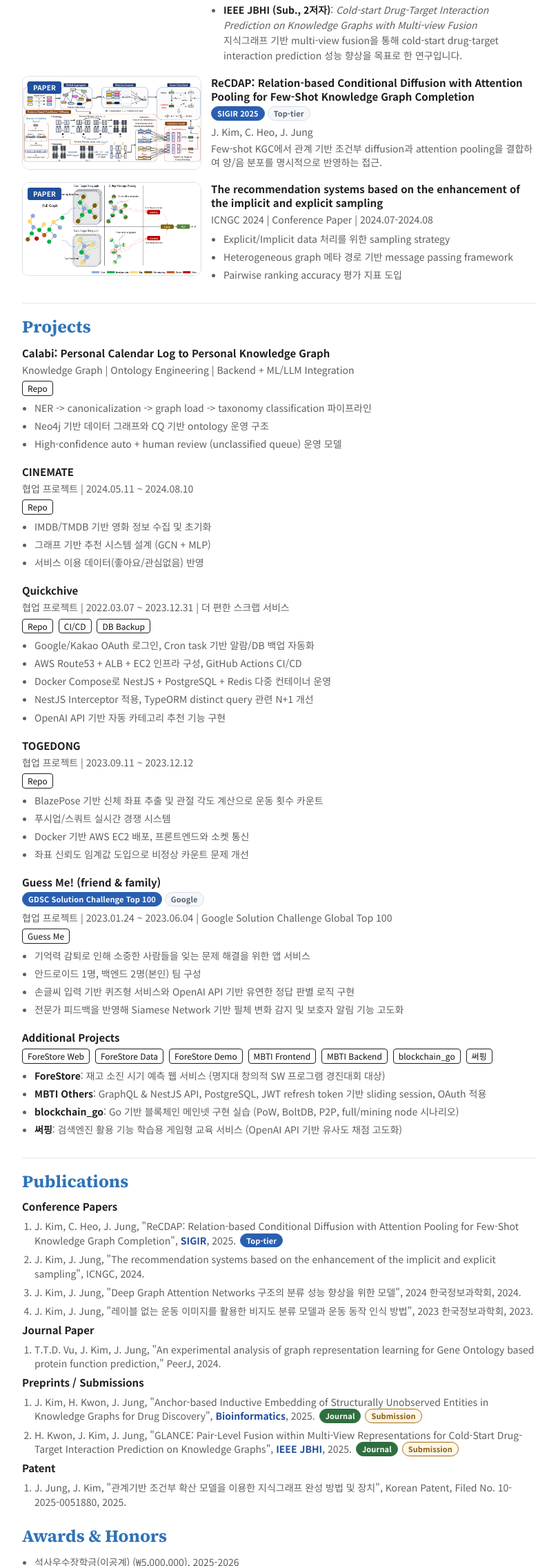
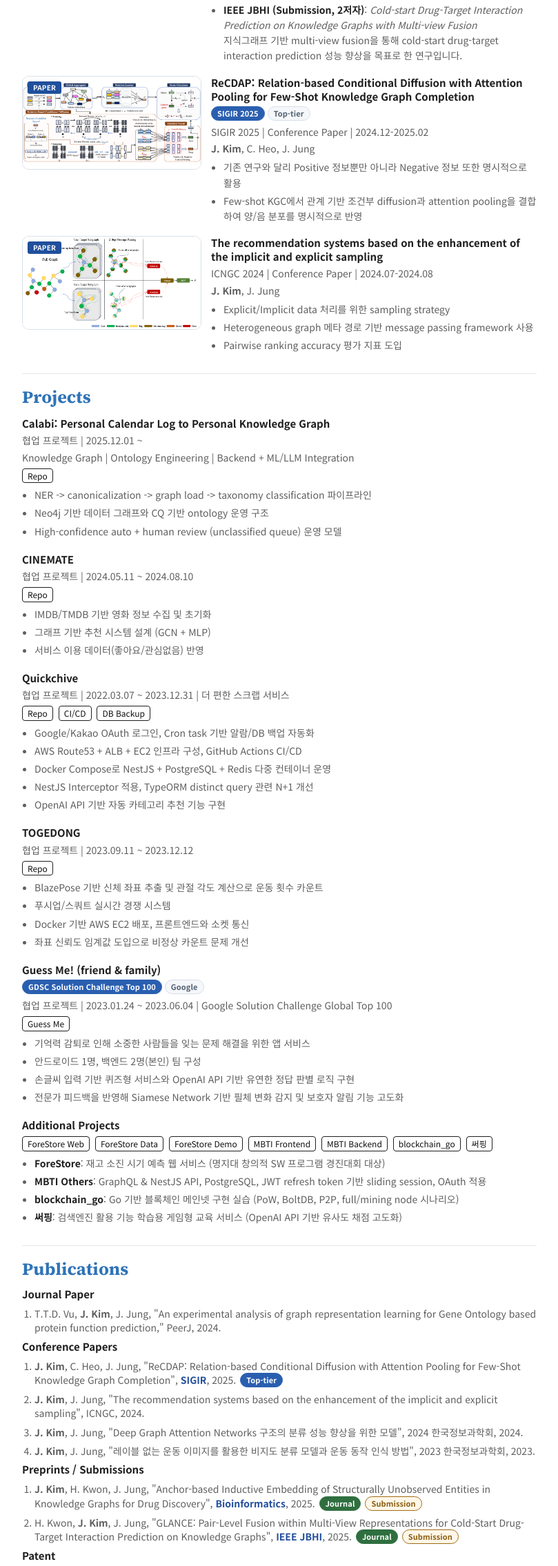
Before and after one commit to hou27/hou27.github.io, a plain HTML site: page index.html in a window 1280 px wide. Shown: the part 1177-3447 px from the top of the page at 69% size, without its empty margins (382-1191 px from the left). Drawn offline with Linux system fonts and the light colour scheme.

Commit message:
Improve consistency

```diff
--- a/index.html
+++ b/index.html
@@ -231,9 +231,9 @@
                 </div>
                 <div class="venue-chips">
                   <span class="venue-chip journal">Bioinformatics</span>
-                  <span class="venue-chip submission">Sub.</span>
+                  <span class="venue-chip submission">Submission</span>
                   <span class="venue-chip journal">IEEE JBHI</span>
-                  <span class="venue-chip submission">Sub.</span>
+                  <span class="venue-chip submission">Submission</span>
                 </div>
                 <div class="meta">
                   2 submissions | Bioinformatics (J. Kim, 1st author) / IEEE
@@ -245,7 +245,7 @@
                 </div>
                 <ul>
                   <li>
-                    <strong>Bioinformatics (Sub., 1저자)</strong>:
+                    <strong>Bioinformatics (Submission, 1저자)</strong>:
                     <em
                       >Leveraging Large Biochemical Knowledge Graph for
                       Knowledge Augmentation</em
@@ -257,7 +257,7 @@
                     파이프라인을 설계하는 연구입니다.
                   </li>
                   <li>
-                    <strong>IEEE JBHI (Sub., 2저자)</strong>:
+                    <strong>IEEE JBHI (Submission, 2저자)</strong>:
                     <em
                       >Cold-start Drug-Target Interaction Prediction on
                       Knowledge Graphs with Multi-view Fusion</em
@@ -297,11 +297,20 @@
                   <span class="venue-chip major">SIGIR 2025</span>
                   <span class="venue-chip status">Top-tier</span>
                 </div>
-                <div class="meta">J. Kim, C. Heo, J. Jung</div>
-                <div class="desc">
-                  Few-shot KGC에서 관계 기반 조건부 diffusion과 attention
-                  pooling을 결합하여 양/음 분포를 명시적으로 반영하는 접근.
+                <div class="meta">
+                  SIGIR 2025 | Conference Paper | 2024.12-2025.02
                 </div>
+                <div class="meta"><b>J. Kim</b>, C. Heo, J. Jung</div>
+                <ul>
+                  <li>
+                    기존 연구와 달리 Positive 정보뿐만 아니라 Negative 정보 또한
+                    명시적으로 활용
+                  </li>
+                  <li>
+                    Few-shot KGC에서 관계 기반 조건부 diffusion과 attention
+                    pooling을 결합하여 양/음 분포를 명시적으로 반영
+                  </li>
+                </ul>
               </div>
             </article>
 
@@ -330,10 +339,12 @@
                 <div class="meta">
                   ICNGC 2024 | Conference Paper | 2024.07-2024.08
                 </div>
+                <div class="meta"><b>J. Kim</b>, J. Jung</div>
                 <ul>
                   <li>Explicit/Implicit data 처리를 위한 sampling strategy</li>
                   <li>
                     Heterogeneous graph 메타 경로 기반 message passing framework
+                    사용
                   </li>
                   <li>Pairwise ranking accuracy 평가 지표 도입</li>
                 </ul>
@@ -393,6 +404,7 @@
                 <div class="title">
                   Calabi: Personal Calendar Log to Personal Knowledge Graph
                 </div>
+                <div class="meta">협업 프로젝트 | 2025.12.01 ~</div>
                 <div class="meta">
                   Knowledge Graph | Ontology Engineering | Backend + ML/LLM
                   Integration
@@ -683,51 +695,52 @@
 
         <section class="section" id="publications">
           <h2>Publications</h2>
+
+          <h3>Journal Paper</h3>
+          <ol class="pub-list">
+            <li>
+              T.T.D. Vu, <b>J. Kim</b>, J. Jung, "An experimental analysis of
+              graph representation learning for Gene Ontology based protein
+              function prediction," PeerJ, 2024.
+            </li>
+          </ol>
+
           <h3>Conference Papers</h3>
           <ol class="pub-list">
             <li>
-              J. Kim, C. Heo, J. Jung, "ReCDAP: Relation-based Conditional
-              Diffusion with Attention Pooling for Few-Shot Knowledge Graph
-              Completion", <strong>SIGIR</strong>, 2025.<span
+              <b>J. Kim</b>, C. Heo, J. Jung, "ReCDAP: Relation-based
+              Conditional Diffusion with Attention Pooling for Few-Shot
+              Knowledge Graph Completion", <strong>SIGIR</strong>, 2025.<span
                 class="venue-chip major"
                 >Top-tier</span
               >
             </li>
             <li>
-              J. Kim, J. Jung, "The recommendation systems based on the
+              <b>J. Kim</b>, J. Jung, "The recommendation systems based on the
               enhancement of the implicit and explicit sampling", ICNGC, 2024.
             </li>
             <li>
-              J. Kim, J. Jung, "Deep Graph Attention Networks 구조의 분류 성능
-              향상을 위한 모델", 2024 한국정보과학회, 2024.
+              <b>J. Kim</b>, J. Jung, "Deep Graph Attention Networks 구조의 분류
+              성능 향상을 위한 모델", 2024 한국정보과학회, 2024.
             </li>
             <li>
-              J. Kim, J. Jung, "레이블 없는 운동 이미지를 활용한 비지도 분류
-              모델과 운동 동작 인식 방법", 2023 한국정보과학회, 2023.
-            </li>
-          </ol>
-
-          <h3>Journal Paper</h3>
-          <ol class="pub-list">
-            <li>
-              T.T.D. Vu, J. Kim, J. Jung, "An experimental analysis of graph
-              representation learning for Gene Ontology based protein function
-              prediction," PeerJ, 2024.
+              <b>J. Kim</b>, J. Jung, "레이블 없는 운동 이미지를 활용한 비지도
+              분류 모델과 운동 동작 인식 방법", 2023 한국정보과학회, 2023.
             </li>
           </ol>
 
           <h3>Preprints / Submissions</h3>
           <ol class="pub-list">
             <li>
-              J. Kim, H. Kwon, J. Jung, "Anchor-based Inductive Embedding of
-              Structurally Unobserved Entities in Knowledge Graphs for Drug
+              <b>J. Kim</b>, H. Kwon, J. Jung, "Anchor-based Inductive Embedding
+              of Structurally Unobserved Entities in Knowledge Graphs for Drug
               Discovery", <strong>Bioinformatics</strong>, 2025.<span
                 class="venue-chip journal"
                 >Journal</span
               ><span class="venue-chip submission">Submission</span>
             </li>
             <li>
-              H. Kwon, J. Kim, J. Jung, "GLANCE: Pair-Level Fusion within
+              H. Kwon, <b>J. Kim</b>, J. Jung, "GLANCE: Pair-Level Fusion within
               Multi-View Representations for Cold-Start Drug-Target Interaction
               Prediction on Knowledge Graphs", <strong>IEEE JBHI</strong>,
               2025.<span class="venue-chip journal">Journal</span
@@ -738,9 +751,9 @@
           <h3>Patent</h3>
           <ol class="pub-list">
             <li>
-              J. Jung, J. Kim, "관계기반 조건부 확산 모델을 이용한 지식그래프
-              완성 방법 및 장치", Korean Patent, Filed No. 10-2025-0051880,
-              2025.
+              J. Jung, <b>J. Kim</b>, "관계기반 조건부 확산 모델을 이용한
+              지식그래프 완성 방법 및 장치", Korean Patent, Filed No.
+              10-2025-0051880, 2025.
             </li>
           </ol>
         </section>
```
Also changed, not shown: 1 other file.
